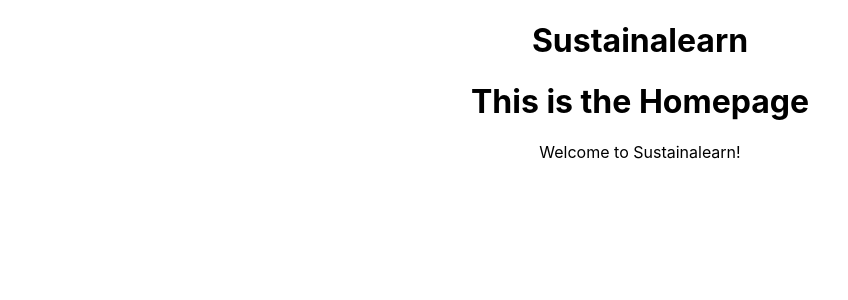
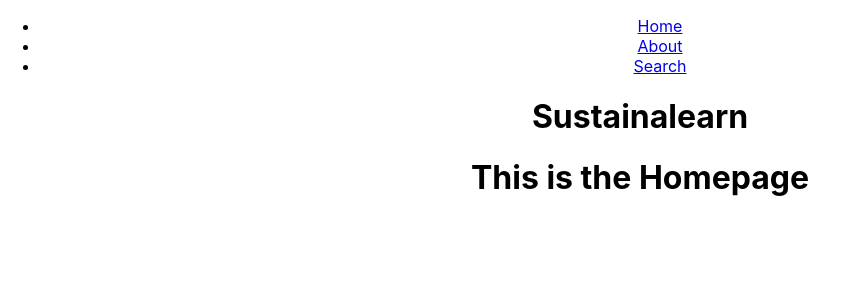
Before and after one commit to pitzelrivera/Sustainalearn, a React (Create React App) app in the folder sustainalearn/: page / in a window 1280 px wide. Shown: the top 300 px of the page, without its empty margins (0-848 px from the left). Built offline with nearby package versions, Linux system fonts and the light colour scheme.

Commit message:
Added background image and nav bar

```diff
--- a/sustainalearn/src/App.css
+++ b/sustainalearn/src/App.css
@@ -1,38 +1,11 @@
-.App {
+.Sustainalearn {
   text-align: center;
+  /*
+  color: white;
+  background-image: url("images/background.png");
+  height: 100vh;
+  width: 100vw;
+  background-size: cover;
+  background-position: center;
+   */
 }
-
-.App-logo {
-  height: 40vmin;
-  pointer-events: none;
-}
-
-@media (prefers-reduced-motion: no-preference) {
-  .App-logo {
-    animation: App-logo-spin infinite 20s linear;
-  }
-}
-
-.App-header {
-  background-color: #282c34;
-  min-height: 100vh;
-  display: flex;
-  flex-direction: column;
-  align-items: center;
-  justify-content: center;
-  font-size: calc(10px + 2vmin);
-  color: white;
-}
-
-.App-link {
-  color: #61dafb;
-}
-
-@keyframes App-logo-spin {
-  from {
-    transform: rotate(0deg);
-  }
-  to {
-    transform: rotate(360deg);
-  }
-}
--- a/sustainalearn/src/App.js
+++ b/sustainalearn/src/App.js
@@ -1,17 +1,18 @@
 import './App.css';
+import NavBar from "./NavBar";
 import Homepage from "./pages/Homepage";
 import {BrowserRouter, Route, Routes} from "react-router-dom";
 
 function App() {
   return (
     <BrowserRouter>
-        <div className="App">
+        <div className="Sustainalearn">
+            <NavBar/>
             <h1>Sustainalearn</h1>
             <div id="page-body">
                 <Routes>
                     <Route path={"/"} element={<Homepage/>} />
                 </Routes>
-                Welcome to Sustainalearn!
             </div>
         </div>
     </BrowserRouter>
--- /dev/null
+++ b/sustainalearn/src/NavBar.js
@@ -0,0 +1,21 @@
+import {Link} from 'react-router-dom';
+
+const NavBar = () => {
+    return (
+        <nav>
+            <ul>
+                <li>
+                    <Link to="/">Home</Link>
+                </li>
+                <li>
+                    <Link to="/about">About</Link>
+                </li>
+                <li>
+                    <Link to="/search">Search</Link>
+                </li>
+            </ul>
+        </nav>
+    )
+}
+
+export default NavBar;
```
Also changed, not shown: sustainalearn/src/pages/Articles.js (deleted), sustainalearn/src/pages/Search.js (added), 1 other file (tests, documents, lock files or other folders).
